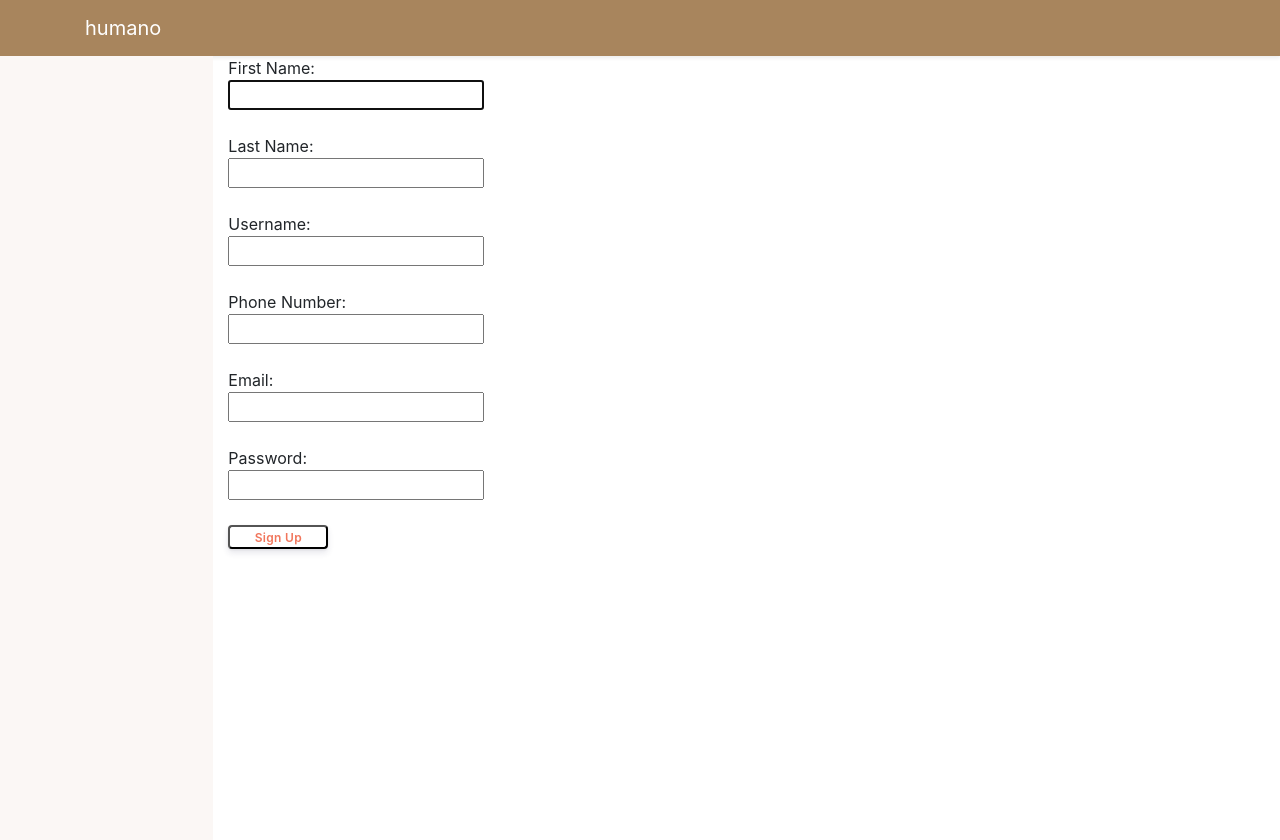
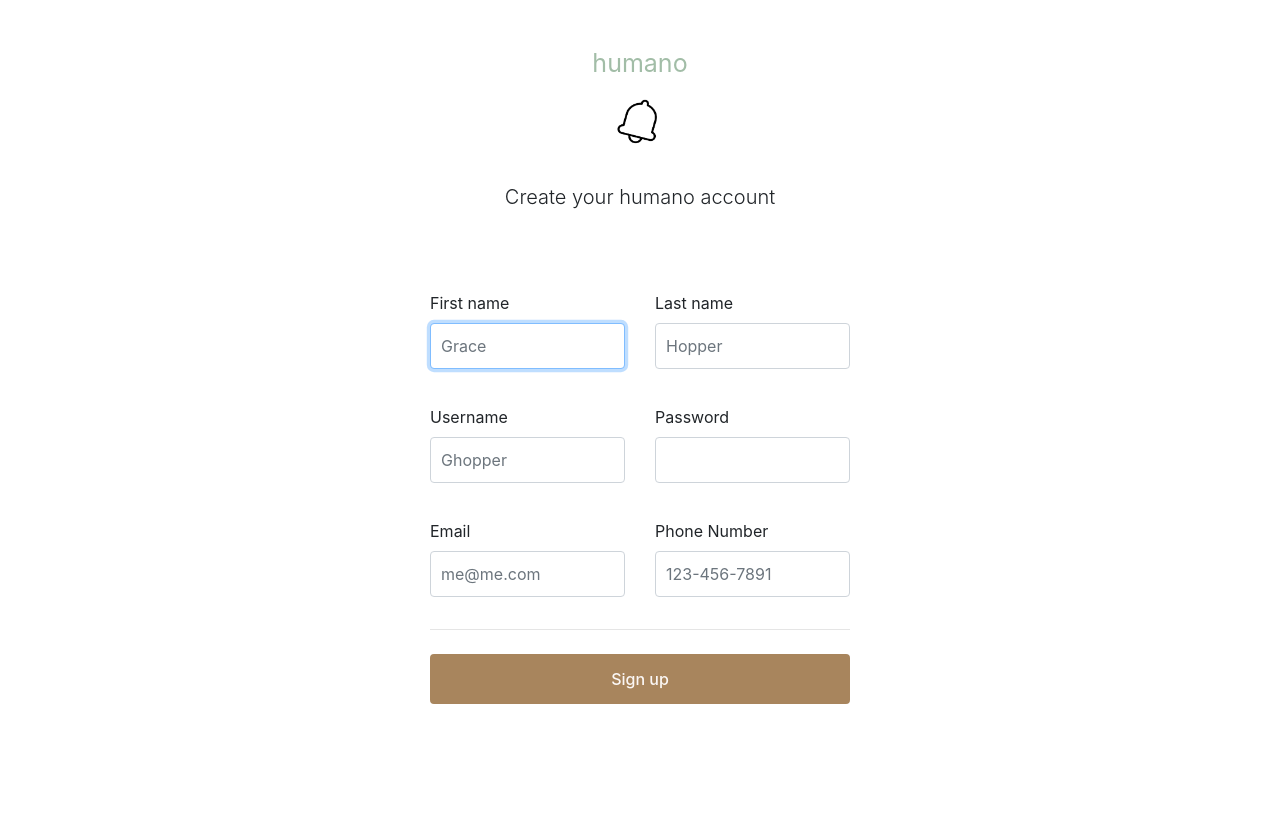
Before and after one commit to michebot/humano, a Flask app: page /sign-up in a window 1280 px wide. After the commit the page ends 704 px from the top, so only its background shows below. Run offline with Flask 2, Linux system fonts and the light colour scheme; some libraries are stand-ins or nearby versions.

Commit message:
Restoring flash messages and adding styling to sign up

```diff
--- a/static/css/styles.css
+++ b/static/css/styles.css
@@ -140,6 +140,10 @@ li:not(.active):before {
 /* Making life easier */
 .m0 {
     margin: 0px !important;
+}
+
+.mt0 {
+    margin-top: 0px !important;
 }
 
 .p0 {
@@ -441,3 +445,21 @@ circle::before{
     box-shadow: 0 1px 2px rgba(50,50,93,.11), 0 1px 2px rgba(0,0,0,.08);
     text-decoration: none;
 }
+
+.btn-signup {
+    background-color: #A8855D;
+    color: #FBF7F5;
+    padding: 10px 170px;
+    font-weight: 500;
+    border-radius: .25rem;
+    border: 3px #A8855D solid;
+    width: 100%;
+}
+
+.btn-signup:hover {
+    color: #FBF7F5;
+    opacity: .7;
+    -webkit-box-shadow: 0 1px 2px rgba(50,50,93,.11), 0 1px 2px rgba(0,0,0,.08);
+    box-shadow: 0 1px 2px rgba(50,50,93,.11), 0 1px 2px rgba(0,0,0,.08);
+    text-decoration: none;
+}
--- a/templates/sign-up.html
+++ b/templates/sign-up.html
@@ -1,26 +1,92 @@
-{% extends 'base.html' %}
+<html>
+<head>
+  <title>Humano | Log In</title>
+  <link rel="stylesheet" href="https://stackpath.bootstrapcdn.com/bootstrap/4.1.3/css/bootstrap.min.css" integrity="sha384-MCw98/SFnGE8fJT3GXwEOngsV7Zt27NXFoaoApmYm81iuXoPkFOJwJ8ERdknLPMO" crossorigin="anonymous">
+  <link rel="stylesheet" type="text/css" href="/static/css/styles.css">
+  <script src="https://code.jquery.com/jquery-3.2.1.min.js"></script>
+</head>
 
-{% block title %} Humano | Sign up {% endblock %}
+<div class="container">
+  <div class="py-5 text-center">
+      <h2>
+          humano
+      </h2>
+    <img class="d-block mx-auto mb-4" src="static/images/bell.png" alt="" width="72" height="72">
+    <p class="lead">Create your humano account</p>
+  </div>
 
-{% block content %}
+  <body>
+      {% with messages = get_flashed_messages() %}
+        {% if messages %}
 
-  <form action="/sign-up", method="POST">
-    First Name:<br>
-    <input type="text" name="first_name" required autofocus><br><br>
-    Last Name:<br>
-    <input type="text" name="last_name" required><br><br>
-    Username:<br>
-    <input type="text" name="username" required><br><br>
-    Phone Number:<br>
-    <input type="tel" name="phone_number"><br><br>
-    Email:<br>
-    <input type="email" name="email" required><br><br>
-    Password: <br>
-    <input type="password" name="password" required><br><br>
+          {% for message in messages %}
+              {{ message }}
+          {% endfor %}
 
-    <button type="submit" class="btn1">Sign Up</button>
+        {% endif %}
+      {% endwith %}
 
-  </form>
+  <div class="row">
 
+      <form action="/sign-up", method="POST" class=" form-signin mt0">
+        <div class="row">
+          <div class="col-md-6 mb-3">
+            <label for="firstName">First name</label>
+            <input type="text" class="form-control" name="first_name" autofocus placeholder="Grace" value="" required="">
+            <div class="invalid-feedback">
+              Valid first name is required.
+            </div>
+          </div>
+          <div class="col-md-6 mb-3">
+            <label for="lastName">Last name</label>
+            <input type="text" class="form-control" name="last_name" placeholder="Hopper" value="" required="">
+            <div class="invalid-feedback">
+              Valid last name is required.
+            </div>
+          </div>
+        </div>
 
-{% endblock %}
+        <div class="row">
+          <div class="col-md-6 mb-3">
+            <label for="username">Username</label>
+            <input type="text" class="form-control" name="username" placeholder="Ghopper" required="">
+            <div class="invalid-feedback" style="width: 100%;">
+              Your username is required.
+            </div>
+          </div>
+          <div class="col-md-6 mb-3">
+            <label for="password">Password</label>
+            <input type="password" class="form-control" name="password" value="" required="">
+          </div>
+        </div>
+
+        <div class="row">
+          <div class="col-md-6 mb-3">
+            <label for="email">Email</label>
+            <input type="email" class="form-control" name="email" placeholder="me@me.com" required="">
+            <div class="invalid-feedback" style="width: 100%;">
+              Your username is required.
+            </div>
+          </div>
+          <div class="col-md-6 mb-3">
+            <label for="">Phone Number</label>
+            <input type="tel" class="form-control" name="phone_number" placeholder="123-456-7891" value="" required="">
+          </div>
+        </div>
+
+        <hr class="mb-4">
+
+        <button class="btn-signup" type="submit">Sign up</button>
+    </form>
+
+  </div>
+</div>
+
+  <script src="https://cdnjs.cloudflare.com/ajax/libs/popper.js/1.14.3/umd/popper.min.js" integrity="sha384-ZMP7rVo3mIykV+2+9J3UJ46jBk0WLaUAdn689aCwoqbBJiSnjAK/l8WvCWPIPm49" crossorigin="anonymous">
+  </script>
+  <script src="https://stackpath.bootstrapcdn.com/bootstrap/4.1.3/js/bootstrap.min.js" integrity="sha384-ChfqqxuZUCnJSK3+MXmPNIyE6ZbWh2IMqE241rYiqJxyMiZ6OW/JmZQ5stwEULTy" crossorigin="anonymous">
+  </script>
+
+  </body>
+
+</html>
```
Also changed, not shown: templates/index.html (+10 -0 lines), templates/login.html (+24 -15 lines).
